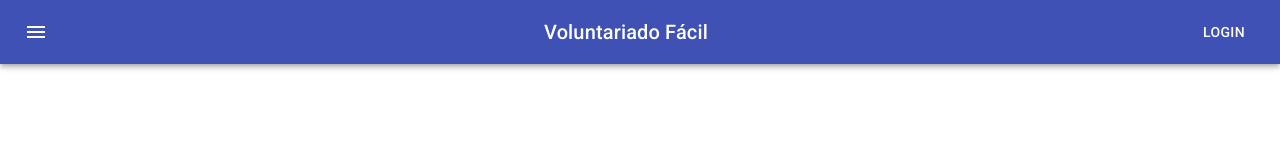
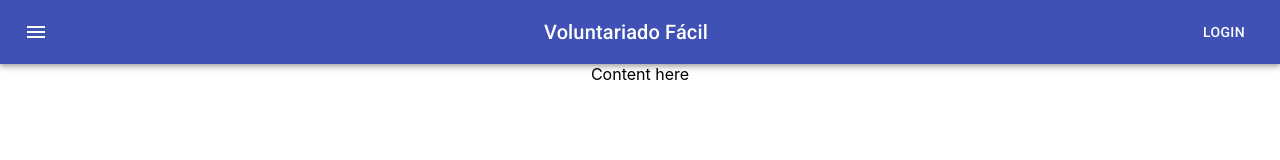
Before and after one commit to ericmadureira/voluntariado-facil, a React (Create React App) app: page / in a window 1280 px wide. Shown: the top 160 px of the page. Built offline with nearby package versions, Linux system fonts and the light colour scheme.

Commit message:
feat: content container component
Adds a content component to display each page's content.

```diff
--- a/src/App.js
+++ b/src/App.js
@@ -4,6 +4,7 @@ import 'typeface-roboto';
 import { useTranslation } from 'react-i18next';
 
 import Header from './components/Header';
+import ContentContainer from './components/ContentContainer';
 
 function App() {
   const { t, i18n } = useTranslation();
@@ -12,6 +13,7 @@ function App() {
   return (
     <div className="App">
       <Header title={projectName} />
+      <ContentContainer />
     </div>
   );
 }
--- /dev/null
+++ b/src/components/ContentContainer.js
@@ -0,0 +1,17 @@
+// External
+import React from 'react';
+import { makeStyles } from '@material-ui/core/styles';
+
+const useStyles = makeStyles({});
+
+const ContentContainer = () => {
+  const classes = useStyles();
+
+  return (
+    <main>
+      Content here
+    </main>
+  )
+};
+
+export default ContentContainer;
```
